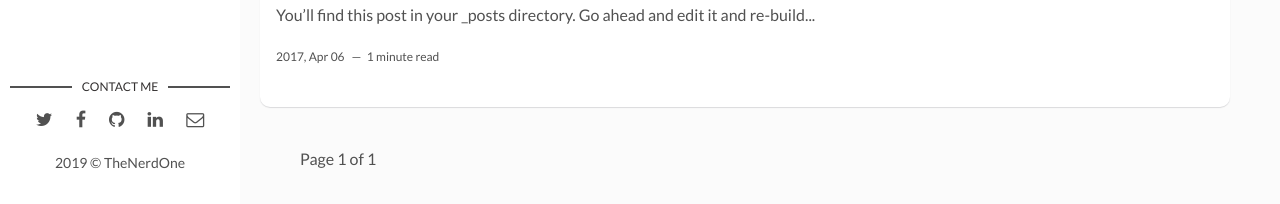
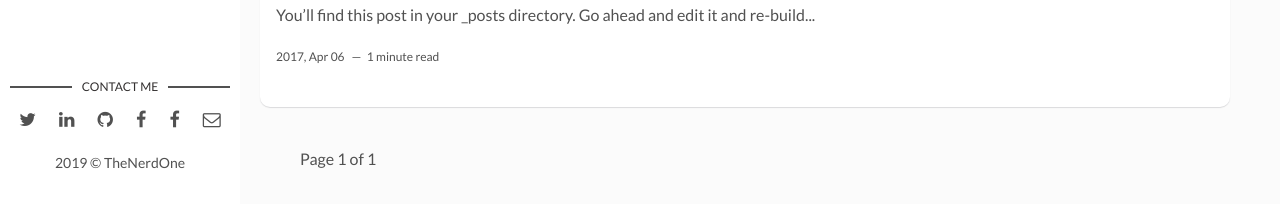
Before and after one commit to TheNerdOne9/index, a Jekyll site: the page built from index.html, in a window 1280 px wide and 1296 px high. Shown: the part 1089-1293 px from the top of the window. Built offline with Jekyll 4.4.1, drawn with Linux system fonts in a browser that asks for light colours; the list of posts is cut into pages by our own code.

Commit message:
Update main.html

```diff
--- a/_layouts/main.html
+++ b/_layouts/main.html
@@ -21,20 +21,25 @@
         {% else %}
           <li><a href="https://twitter.com/artemsheludko_" target="_blank"><i class="fa fa-twitter" aria-hidden="true"></i></a></li>
         {% endif %}
-        {% if site.social-htb %}
-          <li><a href="https://www.hackthebox.eu/profile/{{ site.social-htb }}" target="_blank"><i class="fa fa-facebook" aria-hidden="true"></i></a></li>
+         {% if site.social-linkedin %}
+          <li class="linkedin"><a href="https://in.linkedin.com/in/{{site.social-linkedin}}" target="_blank"><i class="fa fa-linkedin"></i></a></li>
         {% else %}
-          <li><a href="https://www.hackthebox.eu/profile/" target="_blank"><i class="fa fa-facebook" aria-hidden="true"></i></a></li>
+          <li class="linkedin"><a href="https://in.linkedin.com/" target="_blank"><i class="fa fa-linkedin" aria-hidden="true"></i></a></li>
         {% endif %}
         {% if site.social-github %}
           <li class="github"><a href="http://github.com/{{site.social-github}}" target="_blank"><i class="fa fa-github"></i></a></li>
         {% else %}
           <li class="github"><a href="http://github.com/" target="_blank"><i class="fa fa-github" aria-hidden="true"></i></a></li>
         {% endif %}
-        {% if site.social-linkedin %}
-          <li class="linkedin"><a href="https://in.linkedin.com/in/{{site.social-linkedin}}" target="_blank"><i class="fa fa-linkedin"></i></a></li>
+        {% if site.social-htb %}
+          <li><a href="https://www.hackthebox.eu/profile/{{ site.social-htb }}" target="_blank"><i class="fa fa-facebook" aria-hidden="true"></i></a></li>
         {% else %}
-          <li class="linkedin"><a href="https://in.linkedin.com/" target="_blank"><i class="fa fa-linkedin" aria-hidden="true"></i></a></li>
+          <li><a href="https://www.hackthebox.eu/profile/" target="_blank"><i class="fa fa-facebook" aria-hidden="true"></i></a></li>
+        {% endif %}
+        {% if site.social-h1 %}
+          <li><a href="https://hackerone.com/{{ site.social-h1 }}" target="_blank"><i class="fa fa-facebook" aria-hidden="true"></i></a></li>
+        {% else %}
+          <li><a href="https://hackerone.com/" target="_blank"><i class="fa fa-facebook" aria-hidden="true"></i></a></li>
         {% endif %}
         {% if site.social-email %}
           <li class="email"><a href="mailto:{{site.social-email}}"><i class="fa fa-envelope-o"></i></a></li>
```
